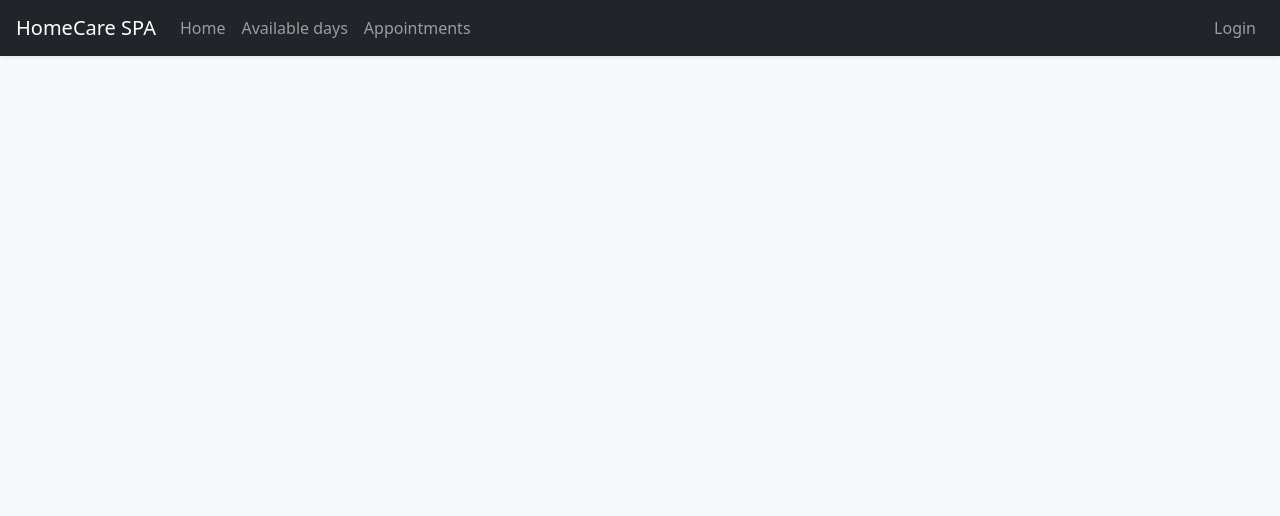
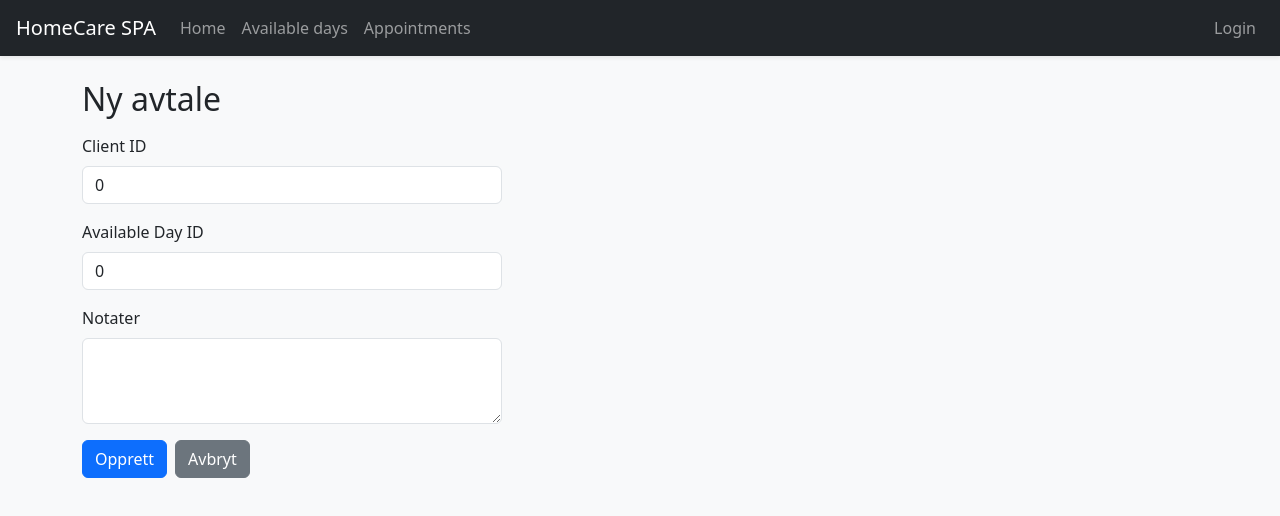
Before and after one commit to muadi6063/HomeCare-Project-25, a React app in the folder frontend/: page /appointments/create in a window 1280 px wide. Shown: the top 516 px of the page. Built offline with nearby package versions, Linux system fonts and the light colour scheme; no server answers; the HTML template or start-up script is replaced by a standard one.

Commit message:
Lagt til service layer i appointment, trenger fortsatt endringer og justering

```diff
--- a/frontend/src/App.tsx
+++ b/frontend/src/App.tsx
@@ -6,6 +6,8 @@ import Home from './pages/Home.tsx';
 import LoginPage from './pages/LoginPage.tsx';
 import AvailableDaysPage from './pages/AvailableDaysPage.tsx';
 import AppointmentsPage from './pages/AppointmentsPage.tsx';
+import AppointmentCreatePage from "./pages/AppointmentCreatePage";
+import AppointmentDeletePage from "./pages/AppointmentDeletePage";
 
 const App: React.FC = () => {
   // AuthProvider (for Context) kommer i Steg F5
@@ -20,6 +22,8 @@ const App: React.FC = () => {
             <Route path="/login" element={<LoginPage />} />
             <Route path="/availabledays" element={<AvailableDaysPage />} />
             <Route path="/appointments" element={<AppointmentsPage />} />
+            <Route path="/appointments/create" element={<AppointmentCreatePage />} />
+            <Route path="/appointments/delete/:id" element={<AppointmentDeletePage />} />
 
             {/* Beskyttede Ruter (ProtectedRoute) kommer i Steg F5/F8 */}
 
--- /dev/null
+++ b/frontend/src/pages/AppointmentCreatePage.tsx
@@ -0,0 +1,101 @@
+import React, { useState } from "react";
+import { useNavigate } from "react-router-dom";
+
+const API_URL = import.meta.env.VITE_API_URL;
+const headers = { "Content-Type": "application/json" };
+
+const handleResponse = async (r: Response) => {
+  if (!r.ok) throw new Error((await r.text()) || "Network error");
+  if (r.status === 204) return null;
+  return r.json();
+};
+
+const createAppointment = async (dto: any) => {
+  const res = await fetch(`${API_URL}/api/appointmentapi/create`, {
+    method: "POST",
+    headers,
+    body: JSON.stringify(dto),
+  });
+  return handleResponse(res);
+};
+
+const AppointmentCreatePage: React.FC = () => {
+  const nav = useNavigate();
+
+  const [clientId, setClientId] = useState<number>(0);
+  const [availableDayId, setAvailableDayId] = useState<number>(0);
+  const [notes, setNotes] = useState<string>("");
+
+  const [saving, setSaving] = useState(false);
+  const [err, setErr] = useState<string | null>(null);
+
+  const onSubmit = async (e: React.FormEvent) => {
+    e.preventDefault();
+    setSaving(true);
+    setErr(null);
+    try {
+      const dto = { clientId, availableDayId, notes };
+      await createAppointment(dto);
+      nav("/appointments");
+    } catch (e: any) {
+      setErr(e?.message ?? "Kunne ikke opprette avtale");
+    } finally {
+      setSaving(false);
+    }
+  };
+
+  return (
+    <div className="mt-4">
+      <h2>Ny avtale</h2>
+      {err && <p style={{ color: "red" }}>{err}</p>}
+
+      <form onSubmit={onSubmit} className="mt-3" style={{ maxWidth: 420 }}>
+        <div className="mb-3">
+          <label className="form-label">Client ID</label>
+          <input
+            type="number"
+            className="form-control"
+            value={clientId}
+            onChange={(e) => setClientId(Number(e.target.value))}
+            required
+          />
+        </div>
+
+        <div className="mb-3">
+          <label className="form-label">Available Day ID</label>
+          <input
+            type="number"
+            className="form-control"
+            value={availableDayId}
+            onChange={(e) => setAvailableDayId(Number(e.target.value))}
+            required
+          />
+        </div>
+
+        <div className="mb-3">
+          <label className="form-label">Notater</label>
+          <textarea
+            className="form-control"
+            rows={3}
+            value={notes}
+            onChange={(e) => setNotes(e.target.value)}
+          />
+        </div>
+
+        <button className="btn btn-primary" disabled={saving}>
+          {saving ? "Lagrer…" : "Opprett"}
+        </button>
+        <button
+          type="button"
+          className="btn btn-secondary ms-2"
+          onClick={() => nav("/appointments")}
+          disabled={saving}
+        >
+          Avbryt
+        </button>
+      </form>
+    </div>
+  );
+};
+
+export default AppointmentCreatePage;
--- /dev/null
+++ b/frontend/src/pages/AppointmentDeletePage.tsx
@@ -0,0 +1,90 @@
+import React, { useEffect, useState } from "react";
+import { useNavigate, useParams, Link } from "react-router-dom";
+
+const API_URL = import.meta.env.VITE_API_URL;
+
+const handleResponse = async (r: Response) => {
+  if (!r.ok) throw new Error((await r.text()) || "Network error");
+  if (r.status === 204) return null;
+  return r.json();
+};
+
+const getAppointment = async (id: number) => {
+  const res = await fetch(`${API_URL}/api/appointmentapi/${id}`);
+  return handleResponse(res);
+};
+
+const deleteAppointment = async (id: number) => {
+  const res = await fetch(`${API_URL}/api/appointmentapi/delete/${id}`, {
+    method: "DELETE",
+  });
+  return handleResponse(res);
+};
+
+type Appointment = {
+  appointmentId: number;
+  clientId: number;
+  availableDayId: number;
+  notes?: string | null;
+};
+
+const AppointmentDeletePage: React.FC = () => {
+  const { id } = useParams();
+  const nav = useNavigate();
+
+  const [item, setItem] = useState<Appointment | null>(null);
+  const [loading, setLoading] = useState(true);
+  const [err, setErr] = useState<string | null>(null);
+  const [deleting, setDeleting] = useState(false);
+
+  useEffect(() => {
+    (async () => {
+      try {
+        const appt = await getAppointment(Number(id));
+        setItem(appt);
+      } catch (e: any) {
+        setErr(e?.message ?? "Kunne ikke hente avtale");
+      } finally {
+        setLoading(false);
+      }
+    })();
+  }, [id]);
+
+  const onDelete = async () => {
+    setDeleting(true);
+    setErr(null);
+    try {
+      await deleteAppointment(Number(id));
+      nav("/appointments");
+    } catch (e: any) {
+      setErr(e?.message ?? "Sletting feilet");
+    } finally {
+      setDeleting(false);
+    }
+  };
+
+  if (loading) return <div className="mt-5">Laster…</div>;
+  if (err) return <div className="mt-5" style={{ color: "red" }}>{err}</div>;
+  if (!item) return <div className="mt-5">Fant ikke avtale.</div>;
+
+  return (
+    <div className="mt-4">
+      <h2>Slett avtale</h2>
+      <p>Er du sikker på at du vil slette denne?</p>
+
+      <ul>
+        <li><b>ID:</b> {item.appointmentId}</li>
+        <li><b>ClientId:</b> {item.clientId}</li>
+        <li><b>AvailableDayId:</b> {item.availableDayId}</li>
+        {item.notes && <li><b>Notater:</b> {item.notes}</li>}
+      </ul>
+
+      <button className="btn btn-danger" onClick={onDelete} disabled={deleting}>
+        {deleting ? "Sletter…" : "Slett"}
+      </button>
+      <Link to="/appointments" className="btn btn-secondary ms-2">Avbryt</Link>
+    </div>
+  );
+};
+
+export default AppointmentDeletePage;
--- a/frontend/src/pages/AppointmentsPage.tsx
+++ b/frontend/src/pages/AppointmentsPage.tsx
@@ -1,12 +1,108 @@
-import React from 'react';
+import React, {useEffect,useState} from 'react';
+import { Link } from "react-router-dom";
 
-const Home: React.FC = () => {
+const API_URL = import.meta.env.VITE_API_URL;
+
+const headers = {'Content-Type': 'application/json'};
+
+const handleResponse = async (response: Response) => {
+  if (response.ok){
+    if (response.status === 204) return null;
+    return response.json();
+  }
+  const errorText = await response.text();
+  throw new Error(errorText || 'Network response was not ok');
+};
+
+const fetchAppointments = async () => {
+  const res = await fetch(`${API_URL}/api/appointmentapi/appointmentlist`);
+  return handleResponse(res);
+};
+const fetchAppointmentById = async (id: number) => {
+  const res = await fetch(`${API_URL}/api/appointmentapi/${id}`);
+  return handleResponse(res);
+};
+const createAppointment = async (dto: any) => {
+  const res = await fetch(`${API_URL}/api/appointmentapi/create`, {
+  method: 'POST',
+  headers,
+  body: JSON.stringify(dto),
+  });
+  return handleResponse(res);
+};
+const updateAppointment = async (id: number, dto: any) =>{
+  const res = await fetch(`${API_URL}/api/appointmentapi/update/${id} `,{
+    method: 'PUT',
+    headers,
+    body: JSON.stringify(dto),
+  });
+  return handleResponse(res);
+};
+const deleteAppointment = async (id: number) => {
+  const res = await fetch('${API_URL/api/appointmentapi/delete/${id}',{
+    method: 'DELETE'
+  });
+  return handleResponse(res);
+};
+
+type Appointment = {
+  appointmentId: number;
+  clientId: number;
+  availableDayId: number;
+  startTime: string;
+  endTime: string;
+  notes?: string | null;
+};
+
+const AppointmentsPage: React.FC = () => {
+  const [items, setItems] = useState<Appointment[]>([]);
+  const [loading, setLoading] = useState(true);
+  const [err, setErr] = useState<string | null>(null);
+
+  useEffect(() => {
+    (async () => {
+      try {
+        setLoading(true);
+        const data = await fetchAppointments();
+        setItems(data ?? []);
+      } catch (e: any) {
+        setErr(e?.message ?? 'Kunne ikke hente appointments');
+      } finally {
+        setLoading(false);
+      }
+    })();
+  }, []);
+
+  const handleDelete = async (id: number) => {
+    await deleteAppointment(id);
+    setItems((prev: Appointment[]) =>
+    prev.filter((a: Appointment) => a.appointmentId !== id)
+  );
+  };
+
+  if (loading) return <div className="mt-5">Laster…</div>;
+  if (err) return <div className="mt-5" style={{ color: 'red' }}>{err}</div>;
+
   return (
     <div className="mt-5">
-      <h1>Velkommen til Appointments</h1>
-      <p>Hei</p>
+      <h1>Appointments</h1>
+      <Link to="/appointments/create" className="btn btn-primary mb-3">
+        Ny avtale
+      </Link>
+      <ul>
+        {items.map(a => (
+          <li key={a.appointmentId} style={{ marginBottom: 8 }}>
+            #{a.appointmentId} • client {a.clientId} • {a.startTime}–{a.endTime}
+           <Link to={`/appointments/delete/${a.appointmentId}`}
+           className='btn btn-outline-danger btn-sm ms-2'
+           >
+            Slett
+           </Link>
+          </li>
+        ))}
+      </ul>
     </div>
   );
 };
 
-export default Home;
+export default AppointmentsPage;
```
Also changed, not shown: frontend/package.json (+4 -4 lines), 1 other file (tests, documents, lock files or other folders).
